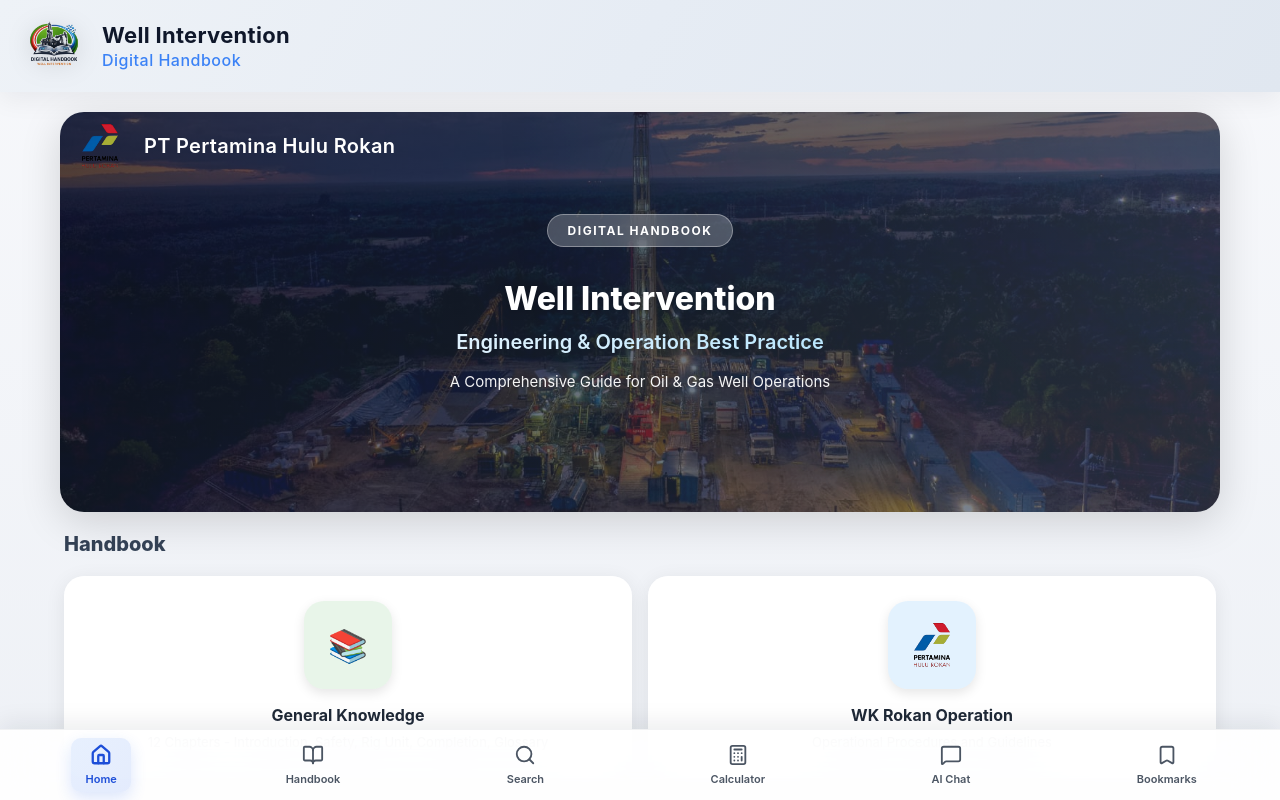
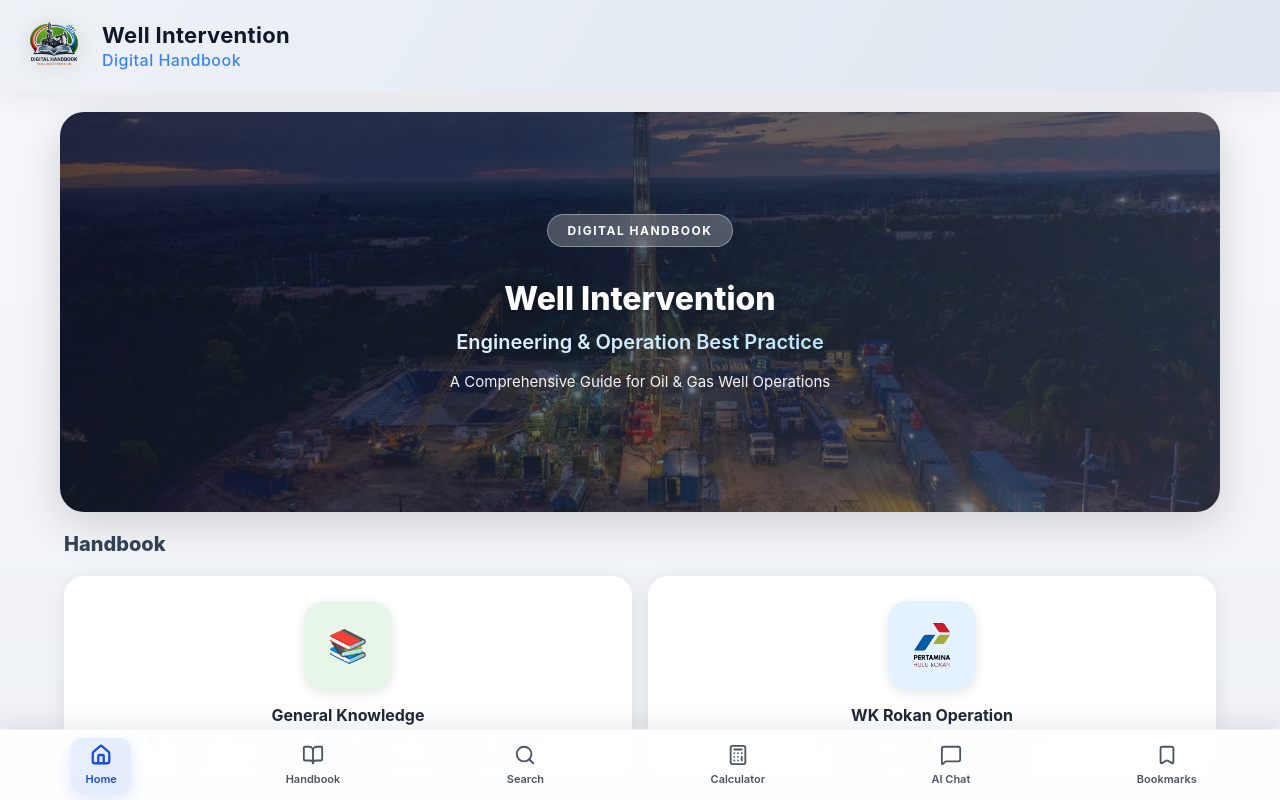
Before and after one commit to fakihatuabdi/Well-Intervention-Digital-Handbook-v0, a React (Vite) app: page / in a window 1280 px wide. Shown: the top 800 px of the page. Built offline with nearby package versions, Linux system fonts and the light colour scheme.

Commit message:
Remove Pertamina branding from home hero

```diff
--- a/src/pages/Home.css
+++ b/src/pages/Home.css
@@ -28,38 +28,6 @@
   display: flex;
   align-items: center;
   justify-content: center;
-.hero-company-badge {
-  position: absolute;
-  top: -10px;
-  left: -10px;
-  display: flex;
-  align-items: center;
-  gap: 12px;
-  padding: 12px 18px;
-  background: transparent;
-  border-radius: 10px;
-  backdrop-filter: none;
-  box-shadow: none;
-  z-index: 2;
-}
-
-.hero-company-logo {
-  width: 64px;
-  height: 64px;
-  object-fit: contain;
-  object-position: center;
-  border-radius: 6px;
-  flex-shrink: 0;
-}
-
-.hero-company-title {
-  font-size: 20px;
-  font-weight: 600;
-  color: #ffffff;
-  letter-spacing: 0.3px;
-  white-space: nowrap;
-}
-
 }
 
 .hero-banner::before {
--- a/src/pages/Home.jsx
+++ b/src/pages/Home.jsx
@@ -31,10 +31,6 @@
       <div className="page-content">
         {/* Hero Banner */}
         <div className="hero-banner">
-          <div className="hero-company-badge">
-            <img src="/phr-logo.png" alt="PT Pertamina Hulu Rokan" className="hero-company-logo" />
-            <span className="hero-company-title">PT Pertamina Hulu Rokan</span>
-          </div>
           <div className="hero-content">
             <div className="hero-badge">DIGITAL HANDBOOK</div>
             <h2 className="hero-title">Well Intervention</h2>
```
